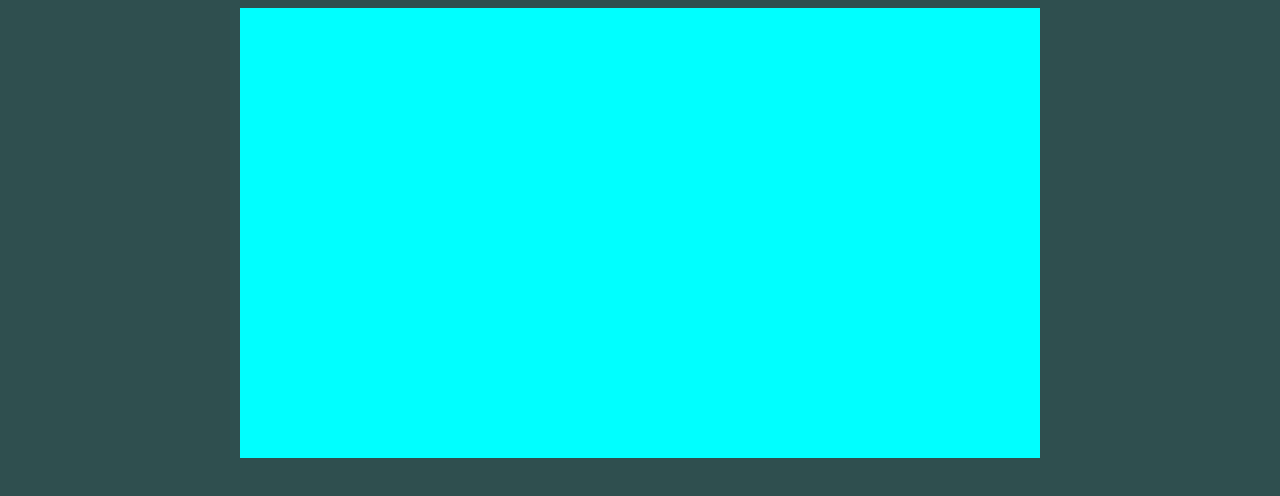
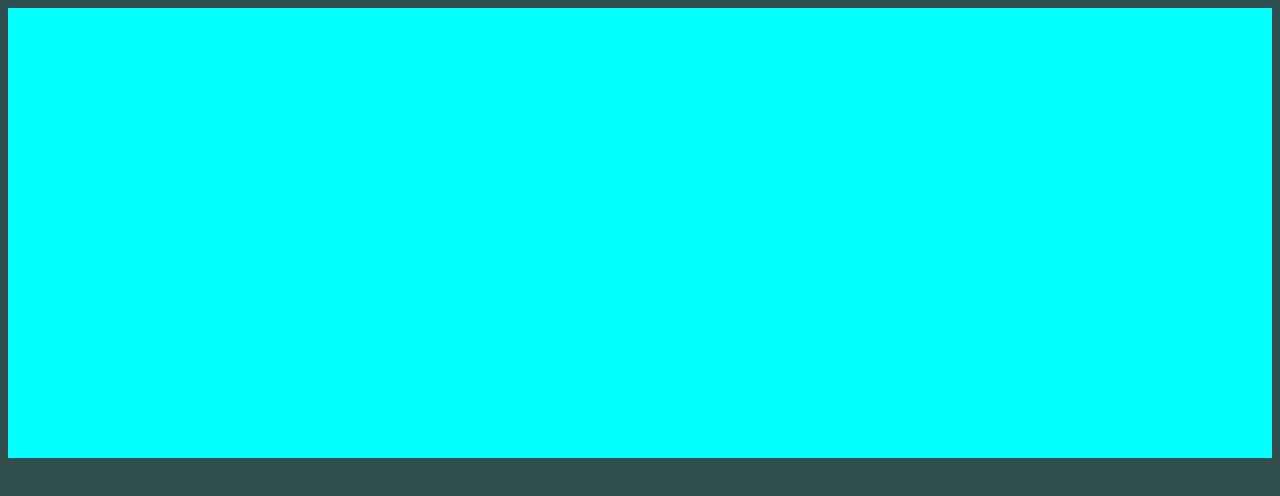
Before and after one commit to stephenriddell/stephenriddell.github.io, a plain HTML site: page experiments/documentpreview/index.html in a window 1280 px wide. Drawn offline with Linux system fonts and the light colour scheme.

Commit message:
fix max width

```diff
--- a/experiments/documentpreview/base.css
+++ b/experiments/documentpreview/base.css
@@ -17,7 +17,7 @@
 #document-viewer {
     width: 100%;
     height: 450px;
-    max-width:100vh;
+    max-width:100vw;
     max-height:100vh;
     margin:auto;
     background-color:cyan;
```
